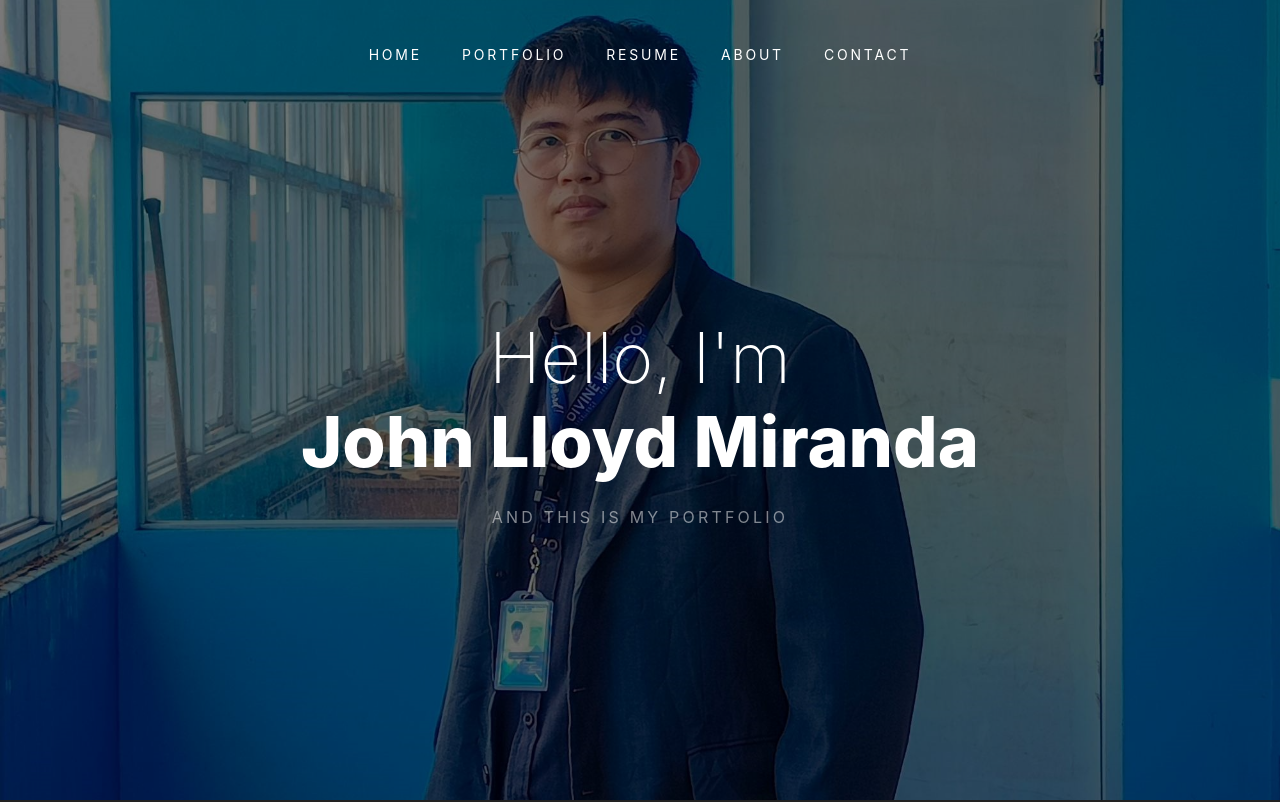
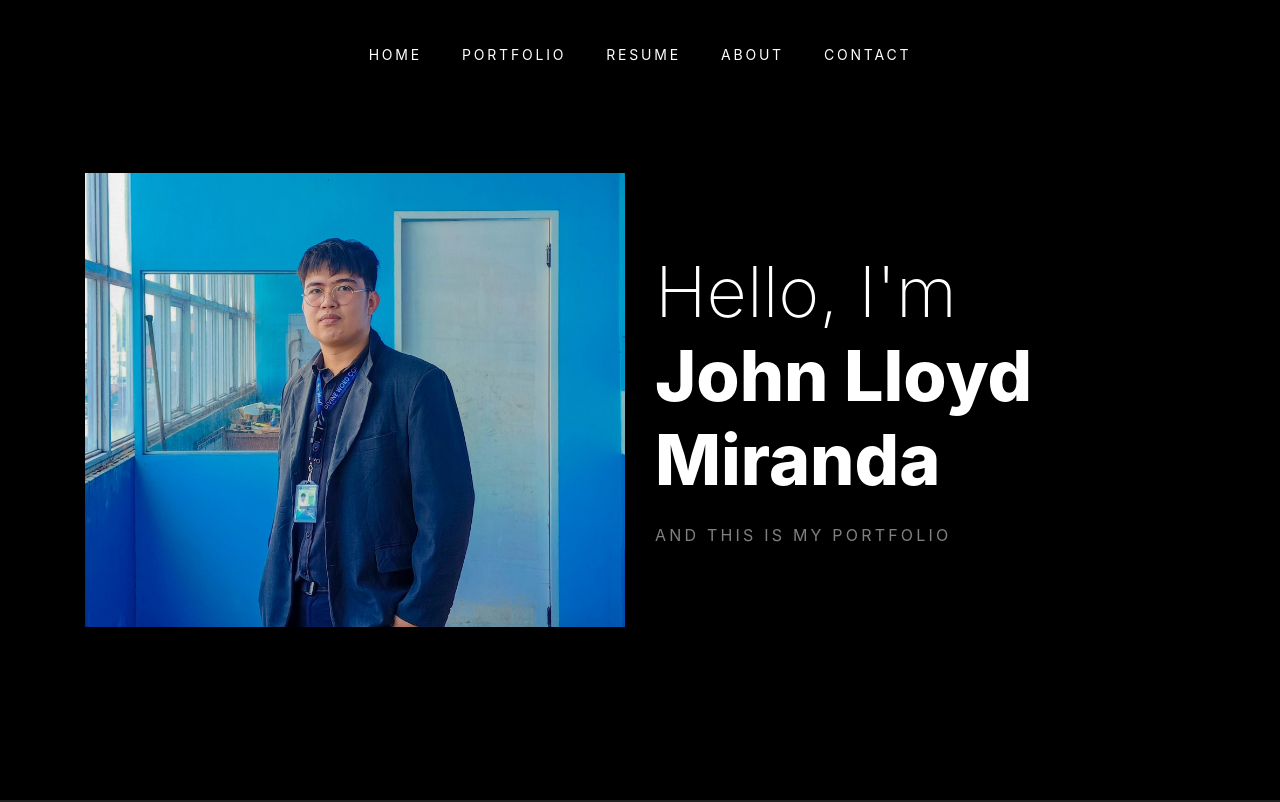
Before and after one commit to yuukikashoya/my_website_resume, a website: page public/index.html in a window 1280 px wide. Shown: the top 802 px of the page. Drawn offline with nearby package versions, Linux system fonts and the light colour scheme; files whose address does not match are found by name.

Commit message:
Done Fixing the committed

```diff
--- a/public/css/style.css
+++ b/public/css/style.css
@@ -141,13 +141,10 @@ a {
     .site-navbar.scrolled .navbar-nav > li.active > a {
       color: #17A2B8 !important; }
 
+
 .site-hero {
-  background-color: #ccc;
-  background-size: cover;
-  background-position: center center;
-  background-repeat: no-repeat;
-  position: relative;
-  overflow: hidden; }
+}
+
   .site-hero, .site-hero .row {
     height: 100vh;
     min-height: 800px; }
@@ -167,8 +164,14 @@ a {
     .site-hero h1 strong {
       font-weight: 800; }
     @media (min-width: 768px) {
+      .site-hero {
+      background-color: #000;}
+
+
       .site-hero h1 {
-        font-size: 70px; } }
+
+        font-size: 70px; }
+      }
   .site-hero h1, .site-hero .lead {
     font-weight: 200;
     color: #fff; }
@@ -178,6 +181,22 @@ a {
     max-width: 640px;
     margin: 0 auto;
     color: rgba(255, 255, 255, 0.5); }
+    @media (max-width: 767px) {
+
+      .site-hero {
+        background-image: url(../images/image_1nn.jpg) !important; /* Default background image */
+        background-size: cover;
+        background-position: center center;
+        background-repeat: no-repeat;
+        position: relative;
+        overflow: hidden;
+    }
+      .hero-image {
+          display: none; /* Hide image div on mobile */
+      }
+  }
+
+
 
 .site-section {
   padding: 5em 0; }
--- a/public/index.html
+++ b/public/index.html
@@ -43,14 +43,22 @@
 
 
 
-	<section class="site-hero" style="background-image: url(images/image_1nn.jpg);" id="home" data-stellar-background-ratio="0.5">
+	<section class="site-hero"  id="home" data-stellar-background-ratio="0.5">
 		<div class="container">
-			<div class="row intro-text align-items-center justify-content-center">
-				<div class="col-md-10 text-center pt-5">
+			<div class="row align-items-center justify-content-center">
+				<div class="col-md-6 order-md-1">
 
+					<div class="hero-image">
+						<img src="images/image_1nn.jpg" alt="John Lloyd Miranda" class="img-fluid">
+					</div>
+
+				</div>
+				<div class="col-md-6 order-md-2">
+
+					<div class="text-content text-center text-md-left">
 					<h1 class="site-heading site-animate">Hello, I'm <strong class="d-block">John Lloyd Miranda</strong></h1>
 					<strong class="d-block text-white text-uppercase letter-spacing">and this is My Portfolio</strong>
-
+				</div>
 				</div>
 			</div>
 		</div>
```
